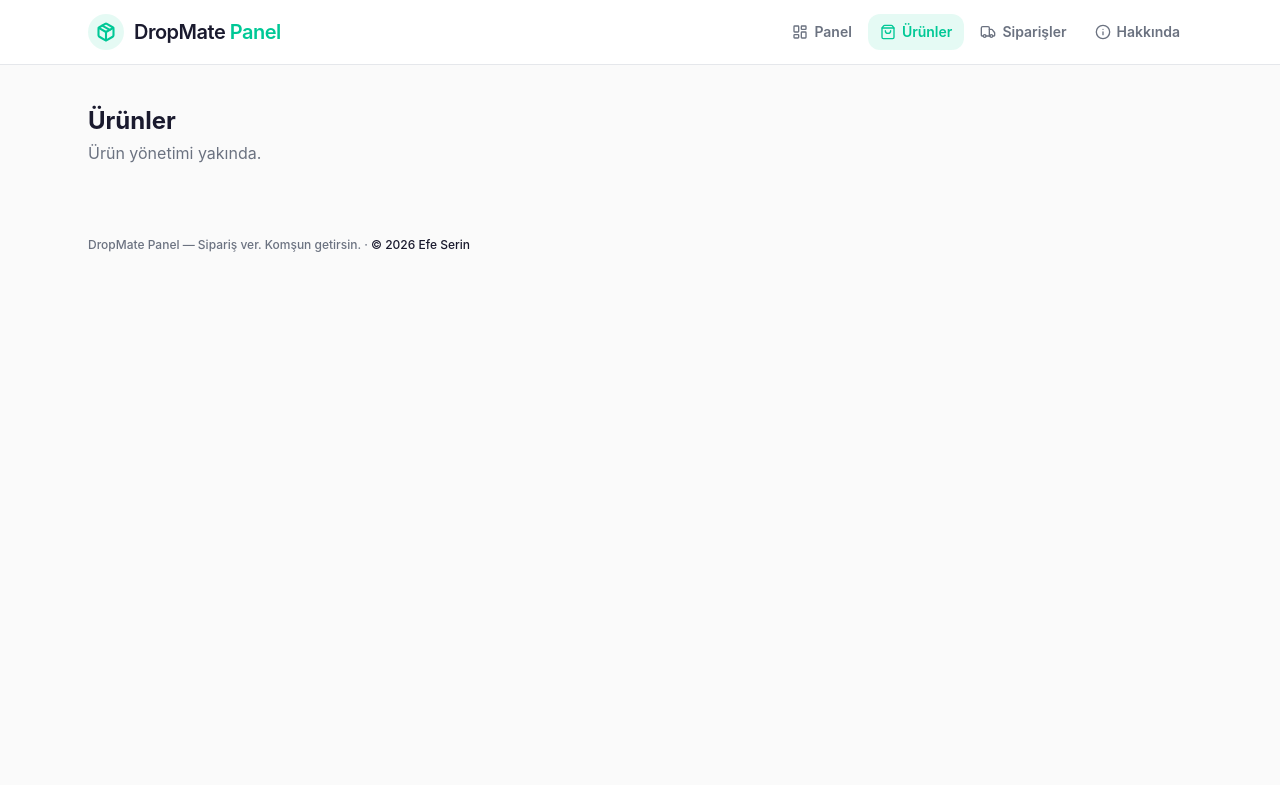
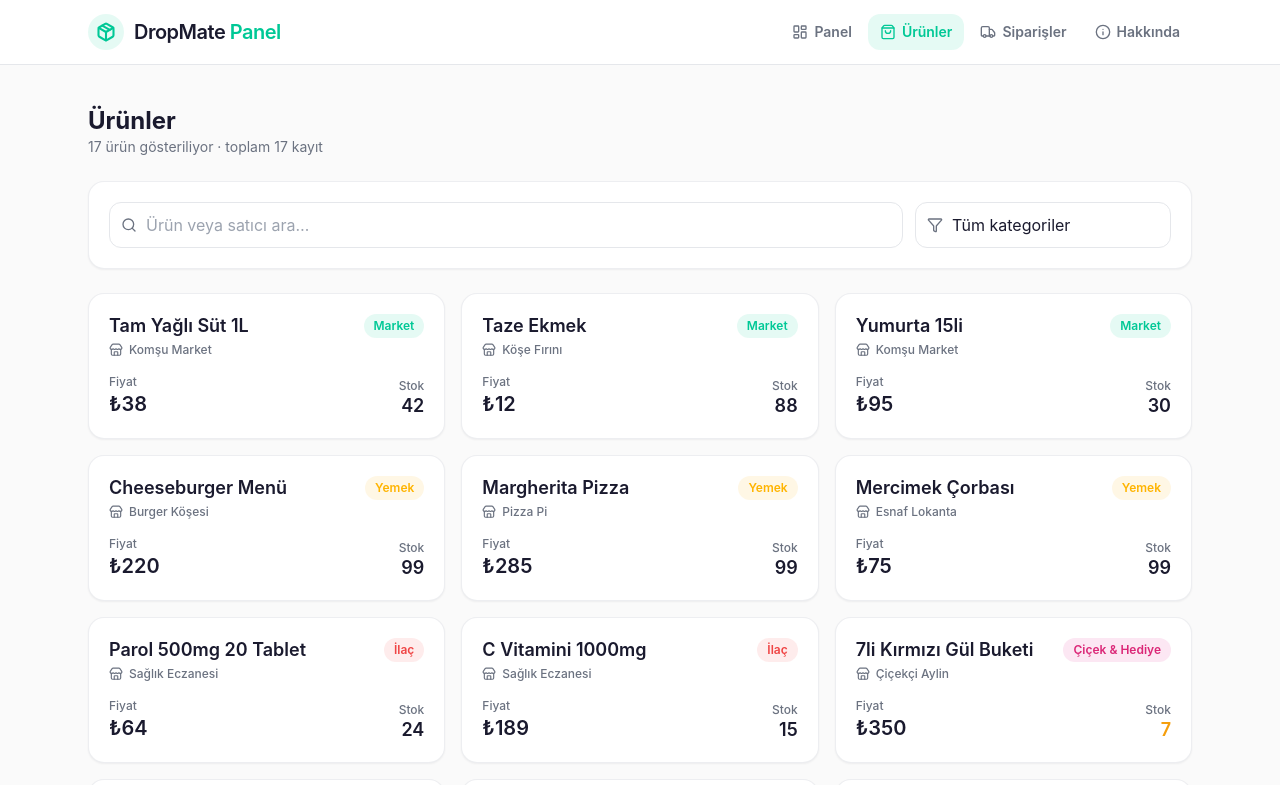
Before and after one commit to efesrnn/DropMate_Panel, a React (Vite) app: page /products in a window 1280 px wide. Shown: the top 785 px of the page. Built offline with nearby package versions, Linux system fonts and the light colour scheme.

Commit message:
seed product data across 7 categories added

```diff
--- /dev/null
+++ b/src/components/CategoryBadge.jsx
@@ -0,0 +1,19 @@
+import React from 'react'
+
+/** Color tokens per brand category. */
+const PALETTE = {
+  'Market':          { bg: 'bg-primary/10',  text: 'text-primary' },
+  'Yemek':           { bg: 'bg-accent/10',   text: 'text-accent' },
+  'İlaç':            { bg: 'bg-state-error/10', text: 'text-state-error' },
+  'Çiçek & Hediye':  { bg: 'bg-pink-100',    text: 'text-pink-600' },
+  'Kırtasiye':       { bg: 'bg-blue-100',    text: 'text-blue-600' },
+  'Teknoloji':       { bg: 'bg-secondary/10', text: 'text-secondary' },
+  'Su & İçecek':     { bg: 'bg-sky-100',     text: 'text-sky-600' }
+}
+
+export default function CategoryBadge({ category }) {
+  const s = PALETTE[category] || { bg: 'bg-bg', text: 'text-ink-muted' }
+  return (
+    <span className={`pill ${s.bg} ${s.text}`}>{category}</span>
+  )
+}
--- /dev/null
+++ b/src/components/ProductCard.jsx
@@ -0,0 +1,65 @@
+import React from 'react'
+import { Pencil, Trash2, Store } from 'lucide-react'
+import CategoryBadge from './CategoryBadge.jsx'
+
+/**
+ * @param {{ product: import('../interfaces/Product.js').Product,
+ *           onEdit?: (p:any)=>void,
+ *           onDelete?: (id:string)=>void }} props
+ */
+export default function ProductCard({ product, onEdit, onDelete }) {
+  return (
+    <div className="card flex flex-col gap-3">
+      <div className="flex items-start justify-between gap-3">
+        <div className="min-w-0">
+          <h3 className="text-h3 font-semibold truncate">{product.name}</h3>
+          <div className="flex items-center gap-1.5 text-caption text-ink-muted mt-1">
+            <Store className="w-3.5 h-3.5" />
+            <span className="truncate">{product.vendor || '—'}</span>
+          </div>
+        </div>
+        <CategoryBadge category={product.category} />
+      </div>
+
+      <div className="flex items-end justify-between mt-1">
+        <div>
+          <div className="text-caption text-ink-muted">Fiyat</div>
+          <div className="text-h2 font-display text-secondary">
+            ₺{product.price}
+          </div>
+        </div>
+        <div className="text-right">
+          <div className="text-caption text-ink-muted">Stok</div>
+          <div className={`text-h3 font-semibold ${
+            product.stock <= 10 ? 'text-state-warning' :
+            product.stock === 0  ? 'text-state-error' : 'text-secondary'
+          }`}>
+            {product.stock}
+          </div>
+        </div>
+      </div>
+
+      {(onEdit || onDelete) && (
+        <div className="flex gap-2 pt-2 border-t border-line">
+          {onEdit && (
+            <button
+              onClick={() => onEdit(product)}
+              className="btn-ghost flex-1 py-2 text-body-sm"
+            >
+              <Pencil className="w-4 h-4" /> Düzenle
+            </button>
+          )}
+          {onDelete && (
+            <button
+              onClick={() => onDelete(product.id)}
+              className="btn-danger py-2 text-body-sm"
+              aria-label="Sil"
+            >
+              <Trash2 className="w-4 h-4" />
+            </button>
+          )}
+        </div>
+      )}
+    </div>
+  )
+}
--- a/src/pages/Products.jsx
+++ b/src/pages/Products.jsx
@@ -1,10 +1,73 @@
-import React from 'react'
+import React, { useMemo, useState } from 'react'
+import { Search, Filter } from 'lucide-react'
+import ProductCard from '../components/ProductCard.jsx'
+import { PRODUCT_CATEGORIES } from '../interfaces/Product.js'
+import { MOCK_PRODUCTS } from '../data/mockProducts.js'
 
 export default function Products() {
+  // For this commit the list is purely from mock data; persistence
+  // and CRUD come in later commits.
+  const [products] = useState(MOCK_PRODUCTS)
+  const [query, setQuery] = useState('')
+  const [cat, setCat]   = useState('Hepsi')
+
+  const filtered = useMemo(() => {
+    return products.filter(p => {
+      const matchesCat = cat === 'Hepsi' || p.category === cat
+      const matchesQ   = !query.trim() ||
+        p.name.toLowerCase().includes(query.toLowerCase()) ||
+        (p.vendor || '').toLowerCase().includes(query.toLowerCase())
+      return matchesCat && matchesQ
+    })
+  }, [products, query, cat])
+
   return (
     <section>
-      <h1 className="text-h1 font-display mb-1">Ürünler</h1>
-      <p className="text-ink-muted">Ürün yönetimi yakında.</p>
+      <div className="flex flex-col md:flex-row md:items-end md:justify-between gap-3 mb-6">
+        <div>
+          <h1 className="text-h1 font-display">Ürünler</h1>
+          <p className="text-ink-muted text-body-sm">
+            {filtered.length} ürün gösteriliyor · toplam {products.length} kayıt
+          </p>
+        </div>
+      </div>
+
+      <div className="card mb-6 flex flex-col md:flex-row gap-3">
+        <div className="relative flex-1">
+          <Search className="w-4 h-4 text-ink-muted absolute left-3 top-1/2 -translate-y-1/2" />
+          <input
+            value={query}
+            onChange={e => setQuery(e.target.value)}
+            placeholder="Ürün veya satıcı ara…"
+            className="input pl-9"
+          />
+        </div>
+        <div className="relative md:w-64">
+          <Filter className="w-4 h-4 text-ink-muted absolute left-3 top-1/2 -translate-y-1/2" />
+          <select
+            value={cat}
+            onChange={e => setCat(e.target.value)}
+            className="input pl-9 appearance-none"
+          >
+            <option value="Hepsi">Tüm kategoriler</option>
+            {PRODUCT_CATEGORIES.map(c => (
+              <option key={c} value={c}>{c}</option>
+            ))}
+          </select>
+        </div>
+      </div>
+
+      {filtered.length === 0 ? (
+        <div className="card text-center text-ink-muted py-10">
+          Arama kriterlerine uyan ürün yok.
+        </div>
+      ) : (
+        <div className="grid sm:grid-cols-2 lg:grid-cols-3 gap-4">
+          {filtered.map(p => (
+            <ProductCard key={p.id} product={p} />
+          ))}
+        </div>
+      )}
     </section>
   )
 }
```
